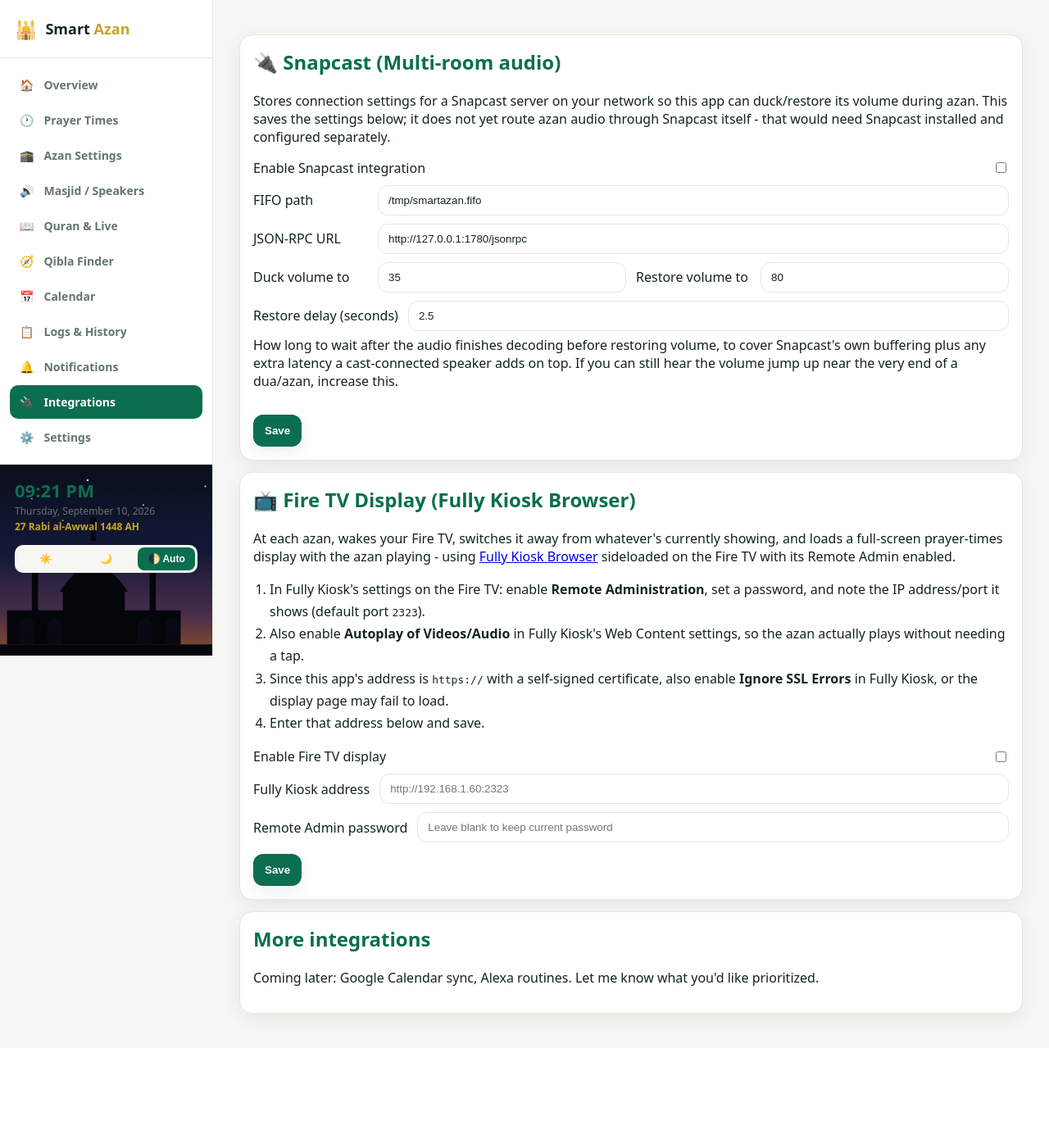
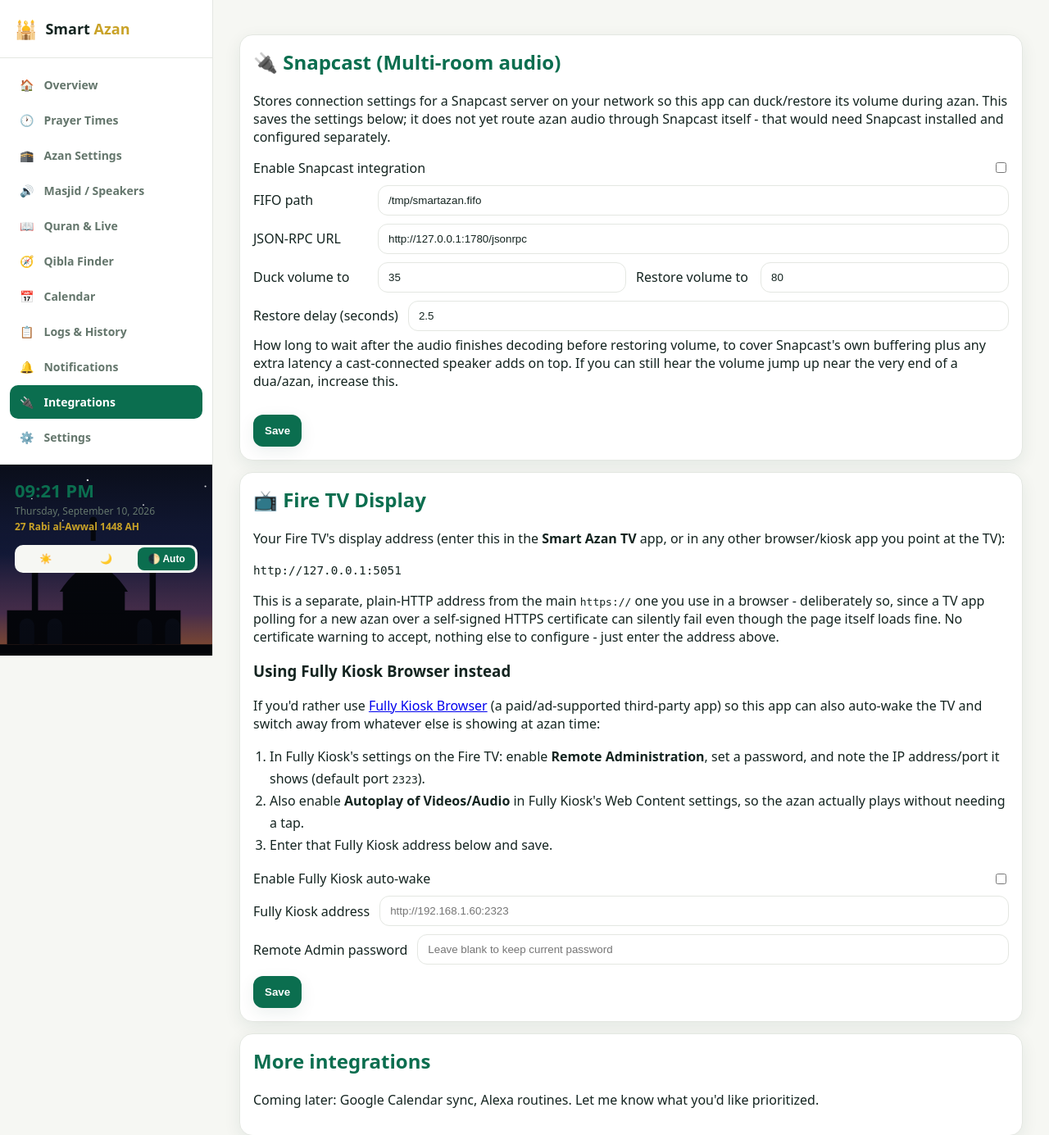
Before and after one commit to sharjeelkiyani/smart-azan, a Flask app: page /integrations in a window 1280 px wide. Shown: the top 1385 px of the page at 82% size. Before the commit the page ends 1259 px from the top, so only its background shows below. Run offline with Flask 3, Linux system fonts and the light colour scheme.

Commit message:
Fix "azan plays on speaker but never shows on Fire TV" - two real bugs
1) Test Azan (and any other manual play route) went through a separate,
   duplicate _play_audio() in routes_azan.py that never touched the Fire TV
   notification/tv_status bookkeeping - only the real scheduler's play_audio()
   in app.py did. Injected app.py's play_audio via routes_azan.init()'s new
   play_audio_fn parameter so every play path notifies the TV consistently.

2) Even for scheduled events, the Fire TV app's polling of /tv_status over
   the main site's self-signed HTTPS was silently failing its TLS handshake
   every 5 seconds - confirmed via logcat (net_error -202) on the actual
   Fire TV Cube. WebView's fetch()/XHR calls don't honor onReceivedSslError
   the way page navigation does, so the /tv-display page itself loaded fine
   while its own polling silently couldn't reach the server at all.

   Fixed by mirroring just the three TV routes (/tv-display, /tv_status,
   /audio_file/<name>) on a separate plain-HTTP port (tv_http_port, default
   5051) via a small second Flask app + wsgiref, since this display never
   actually needed HTTPS (that's only for the Geolocation API used
   elsewhere). Settings/Wi-Fi/uploads etc. stay HTTPS-only on the main port.
   fire_tv.py's Fully Kiosk trigger and the Integrations page both now point
   at this address instead, which also removes the "Ignore SSL Errors"
   requirement for Fully Kiosk setups.

   The Android app's manifest still needed android:usesCleartextTraffic="true"
   explicitly - Android blocks plain HTTP by default on API 28+, caught live
   on the Fire TV Cube as net::ERR_CLEARTEXT_NOT_PERMITTED.

```diff
--- a/app.py
+++ b/app.py
@@ -80,6 +80,7 @@ def load_config():
             "tv_display_enabled": False,
             "fully_kiosk_url": "",
             "fully_kiosk_password": "",
+            "tv_http_port": 5051,
         }
         save_config(cfg)
         return cfg
@@ -114,6 +115,7 @@ def load_config():
     cfg.setdefault("tv_display_enabled", False)
     cfg.setdefault("fully_kiosk_url", "")
     cfg.setdefault("fully_kiosk_password", "")
+    cfg.setdefault("tv_http_port", 5051)
 
     save_config(cfg)
     return cfg
@@ -155,6 +157,15 @@ except TypeError:
 bluetooth.init(app, config_lock, load_config, save_config)
 
 # routes_azan: same pattern – if your file takes fewer args, we fall back
+#
+# play_audio_fn is a lambda (not the play_audio function itself) because
+# play_audio() is defined further down in this file - the lambda body isn't
+# evaluated until routes_azan actually calls it (on a real HTTP request,
+# long after this module has finished loading), so the forward reference is
+# safe. Without this, routes_azan.py's manual-test routes (like "Test Azan")
+# fell back to a local, separate play-audio implementation that plays the
+# audio correctly but never notifies the Fire TV display - it played on the
+# Bluetooth speaker but never showed up on the TV.
 try:
     routes_azan.init(
         app,
@@ -164,6 +175,7 @@ try:
         audio_folder=AUDIO_FOLDER,
         timetable_file=TIMETABLE_FILE,
         static_folder="static",
+        play_audio_fn=lambda filename, event_type="manual", label=None: play_audio(filename, event_type, label),
     )
 except TypeError:
     routes_azan.init(app, config_lock, load_config, save_config)
@@ -613,6 +625,44 @@ def serve_audio_file(filename):
     return send_from_directory(AUDIO_FOLDER, filename)
 
 
+# ----------------- plain-HTTP mirror, TV routes only -----------------
+# Android WebView's fetch()/XHR calls don't honor WebViewClient's
+# onReceivedSslError override the way page navigation does - the main
+# /tv-display page itself loads fine over the site's self-signed HTTPS, but
+# its JS polling of /tv_status silently fails its TLS handshake instead of
+# ever reaching the server, so a scheduled azan would play on the main
+# speaker but never show up on the TV. The TV display never actually needs
+# HTTPS (that's only required elsewhere for the browser Geolocation API),
+# so it's mirrored here on a separate plain-HTTP port instead of requiring
+# every TV/Fire TV device to trust a certificate. Only these three routes
+# are exposed this way - everything else (settings, Wi-Fi, uploads, etc.)
+# stays HTTPS-only on the main port.
+tv_http_app = Flask(__name__ + ".tv_http")
+tv_http_app.add_url_rule("/tv-display", view_func=tv_display)
+tv_http_app.add_url_rule("/tv_status", view_func=tv_status)
+tv_http_app.add_url_rule("/audio_file/<path:filename>", view_func=serve_audio_file)
+
+
+def _run_tv_http_mirror():
+    from wsgiref.simple_server import make_server, WSGIRequestHandler
+
+    class _QuietHandler(WSGIRequestHandler):
+        def log_message(self, *args):
+            pass  # this gets polled every few seconds - keep it quiet
+
+    with config_lock:
+        port = load_config().get("tv_http_port", 5051)
+    try:
+        httpd = make_server("0.0.0.0", port, tv_http_app, handler_class=_QuietHandler)
+        print(f"[TV] plain-HTTP mirror listening on :{port}")
+        httpd.serve_forever()
+    except Exception as e:
+        print(f"[TV] plain-HTTP mirror failed to start on :{port}: {e}")
+
+
+threading.Thread(target=_run_tv_http_mirror, daemon=True).start()
+
+
 # Scheduler needs to run whether this module is launched directly (python
 # app.py) or imported by a WSGI server (gunicorn), so it starts unconditionally
 # here rather than inside `if __name__ == "__main__"`.
--- a/fire_tv.py
+++ b/fire_tv.py
@@ -59,10 +59,17 @@ def notify_display(cfg, audio_filename=None):
     if not base_url:
         return
     password = cfg.get("fully_kiosk_password") or ""
-    port = cfg.get("port", 5050)
+    # The plain-HTTP mirror (app.py's tv_http_app), not the main HTTPS port -
+    # Fully Kiosk (and any other WebView-based viewer) polling this page's
+    # /tv_status over the main site's self-signed cert can silently fail its
+    # TLS handshake even though the page itself loads fine, since fetch()/XHR
+    # doesn't go through the same "ignore SSL errors" path as navigation.
+    # Plain HTTP sidesteps that entirely - this page never needed HTTPS
+    # anyway (that's only for the Geolocation API used elsewhere).
+    port = cfg.get("tv_http_port", 5051)
 
     def _run():
-        display_url = f"https://{_lan_ip()}:{port}/tv-display"
+        display_url = f"http://{_lan_ip()}:{port}/tv-display"
         if audio_filename:
             display_url += "?play=" + urllib.parse.quote(audio_filename)
         _fk_command(base_url, password, "screenOn")
--- a/routes_azan.py
+++ b/routes_azan.py
@@ -26,6 +26,7 @@ _save_config = None
 _AUDIO_FOLDER = None
 _TIMETABLE_FILE = None
 _STATIC_FOLDER = None
+_play_audio_fn = None
 
 # ----------------- helpers -----------------
 
@@ -61,6 +62,14 @@ def _ensure_audio_folder():
 
 
 def _play_audio(filename: str, event_type: str = "manual", label: str = None):
+    # Prefer app.py's play_audio() if it was injected via init() - that's the
+    # one that also notifies the Fire TV display (see fire_tv.py) and bumps
+    # /tv_status's play_id. This local fallback (used only if init() was
+    # ever called without play_audio_fn) plays the same audio but silently
+    # skips the Fire TV entirely, which is exactly the bug that made "Test
+    # Azan" work on the Bluetooth speaker but never show up on the TV.
+    if _play_audio_fn is not None:
+        return _play_audio_fn(filename, event_type, label)
     _ensure_audio_folder()
     path = os.path.join(_AUDIO_FOLDER, filename)
     with _config_lock:
@@ -139,9 +148,10 @@ def init(app,
          save_config,
          audio_folder="audio",
          timetable_file="timetable.csv",
-         static_folder="static"):
+         static_folder="static",
+         play_audio_fn=None):
     global _config_lock, _load_config, _save_config
-    global _AUDIO_FOLDER, _TIMETABLE_FILE, _STATIC_FOLDER
+    global _AUDIO_FOLDER, _TIMETABLE_FILE, _STATIC_FOLDER, _play_audio_fn
 
     _config_lock = config_lock
     _load_config = load_config
@@ -149,6 +159,7 @@ def init(app,
     _AUDIO_FOLDER = audio_folder
     _TIMETABLE_FILE = timetable_file
     _STATIC_FOLDER = static_folder
+    _play_audio_fn = play_audio_fn
     _ensure_audio_folder()
 
     # register once
--- a/routes_dashboard.py
+++ b/routes_dashboard.py
@@ -10,6 +10,7 @@ import audio_player
 import bluetooth
 import history_log
 import islamic_utils
+import fire_tv
 
 bp = Blueprint("dashboard", __name__)
 
@@ -238,4 +239,6 @@ def integrations_page():
         return redirect(url_for("dashboard.integrations_page"))
 
     cfg = _cfg()
-    return render_template("integrations.html", cfg=cfg)
+    tv_http_port = cfg.get("tv_http_port", 5051)
+    tv_display_url = f"http://{fire_tv._lan_ip()}:{tv_http_port}"
+    return render_template("integrations.html", cfg=cfg, tv_display_url=tv_display_url)
--- a/templates/integrations.html
+++ b/templates/integrations.html
@@ -44,26 +44,36 @@
   </section>
 
   <section class="card">
-    <h2>📺 Fire TV Display (Fully Kiosk Browser)</h2>
+    <h2>📺 Fire TV Display</h2>
     <p class="muted">
-      At each azan, wakes your Fire TV, switches it away from whatever's currently showing, and
-      loads a full-screen prayer-times display with the azan playing - using
-      <a href="https://www.fully-kiosk.com/en/" target="_blank" rel="noopener">Fully Kiosk Browser</a>
-      sideloaded on the Fire TV with its Remote Admin enabled.
+      Your Fire TV's display address (enter this in the <strong>Smart Azan TV</strong> app, or in
+      any other browser/kiosk app you point at the TV):
+    </p>
+    <p><code style="font-size:1.1em">{{ tv_display_url }}</code></p>
+    <p class="muted">
+      This is a separate, plain-HTTP address from the main <code>https://</code> one you use in a
+      browser - deliberately so, since a TV app polling for a new azan over a self-signed HTTPS
+      certificate can silently fail even though the page itself loads fine. No certificate warning
+      to accept, nothing else to configure - just enter the address above.
+    </p>
+
+    <h3 style="margin-top:18px">Using Fully Kiosk Browser instead</h3>
+    <p class="muted">
+      If you'd rather use <a href="https://www.fully-kiosk.com/en/" target="_blank" rel="noopener">Fully Kiosk Browser</a>
+      (a paid/ad-supported third-party app) so this app can also auto-wake the TV and switch away
+      from whatever else is showing at azan time:
     </p>
     <ol class="muted" style="padding-left:20px; line-height:1.7">
       <li>In Fully Kiosk's settings on the Fire TV: enable <strong>Remote Administration</strong>,
         set a password, and note the IP address/port it shows (default port <code>2323</code>).</li>
       <li>Also enable <strong>Autoplay of Videos/Audio</strong> in Fully Kiosk's Web Content settings,
         so the azan actually plays without needing a tap.</li>
-      <li>Since this app's address is <code>https://</code> with a self-signed certificate, also enable
-        <strong>Ignore SSL Errors</strong> in Fully Kiosk, or the display page may fail to load.</li>
-      <li>Enter that address below and save.</li>
+      <li>Enter that Fully Kiosk address below and save.</li>
     </ol>
     <form method="post">
       <input type="hidden" name="form_id" value="fire_tv">
       <label class="row" style="justify-content:space-between">
-        <span>Enable Fire TV display</span>
+        <span>Enable Fully Kiosk auto-wake</span>
         <input type="checkbox" name="tv_display_enabled" {{ 'checked' if cfg.get('tv_display_enabled') }}>
       </label>
       <div class="row" style="margin-top:10px">
```
Also changed, not shown: android-tv-app/app/src/main/AndroidManifest.xml (+8 -1 lines), android-tv-app/README.md, 1 other file.
